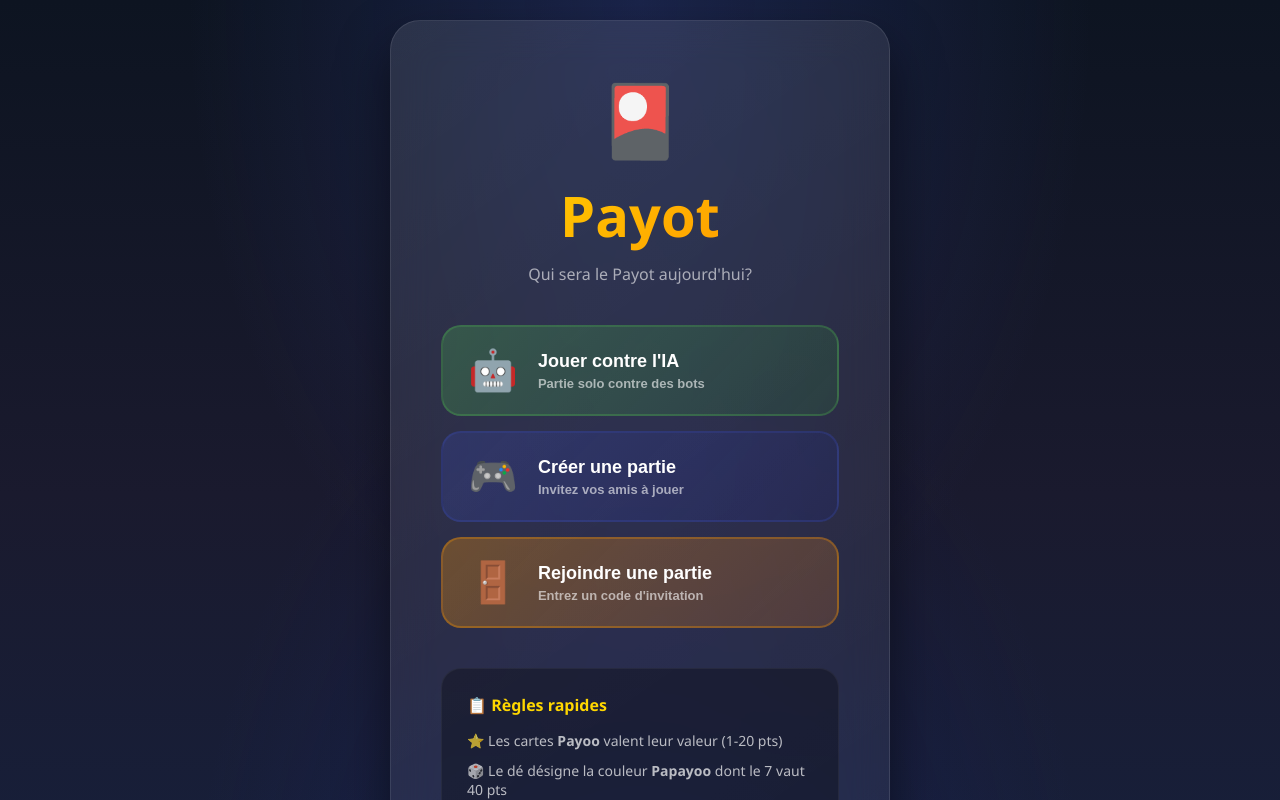
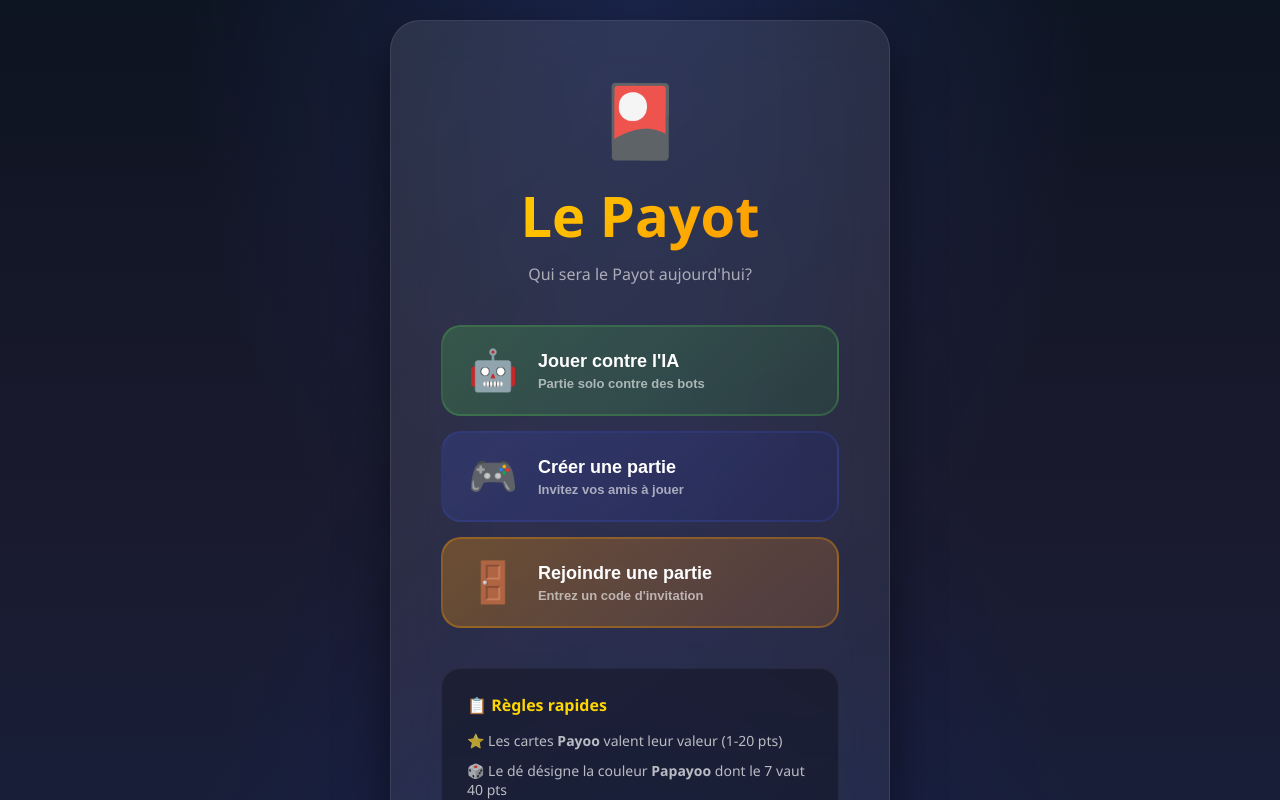
Before and after one commit to Lucas-vla/Payot-game-v2, a React (Vite) app: page / in a window 1280 px wide. Shown: the top 800 px of the page. Built offline with nearby package versions, Linux system fonts and the light colour scheme.

Commit message:
Rename game to Payot

```diff
--- a/src/components/MainMenu.jsx
+++ b/src/components/MainMenu.jsx
@@ -49,7 +49,7 @@ function MainMenu({ onPlayVsBot, onCreateMultiplayer, onJoinMultiplayer, apiErro
         {/* Logo */}
         <div className="menu-logo">
           <span className="logo-icon">🎴</span>
-          <h1>Payot</h1>
+          <h1>Le Payot</h1>
           <p className="tagline">Qui sera le Payot aujourd'hui?</p>
         </div>
 
--- a/src/components/MultiplayerGame.jsx
+++ b/src/components/MultiplayerGame.jsx
@@ -439,10 +439,10 @@ function MultiplayerGame({ onBackToMenu, onBackToLobby }) {
           />
           <div className="end-actions" style={{ display: 'flex', gap: '15px', justifyContent: 'center', marginTop: '20px' }}>
             <button className="restart-btn" onClick={handleBackToLobby} style={{ background: 'linear-gradient(135deg, #3949ab, #1a237e)' }}>
-              <span>🔄 Rejouer (Lobby)</span>
+              <span>Rejouer </span>
             </button>
             <button className="restart-btn" onClick={onBackToMenu} style={{ background: 'linear-gradient(135deg, #616161, #424242)' }}>
-              <span>🏠 Menu principal</span>
+              <span>Menu principal</span>
             </button>
           </div>
         </div>
```
